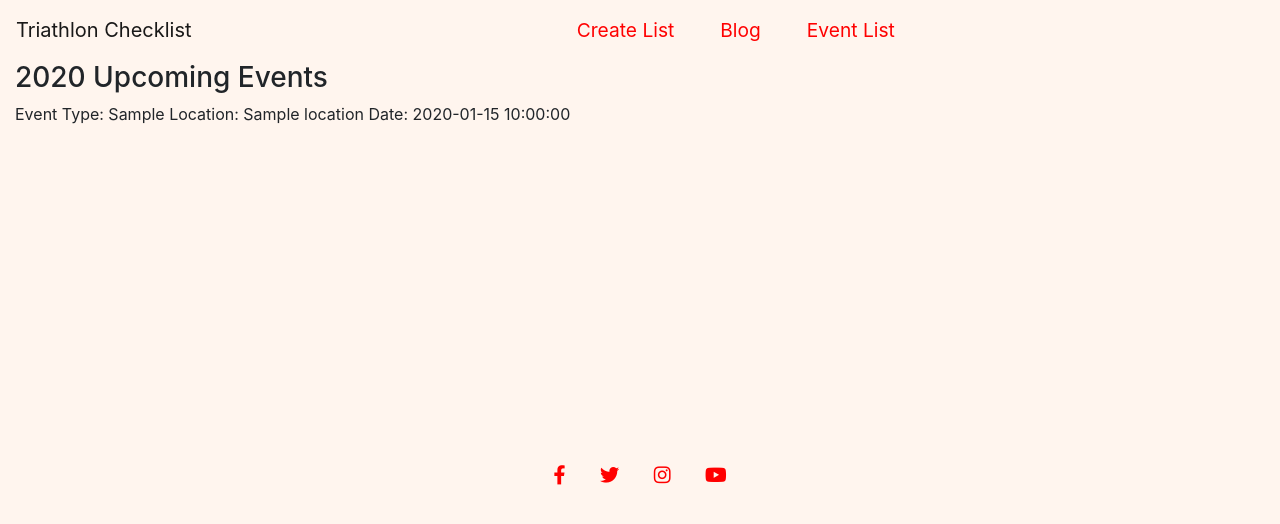
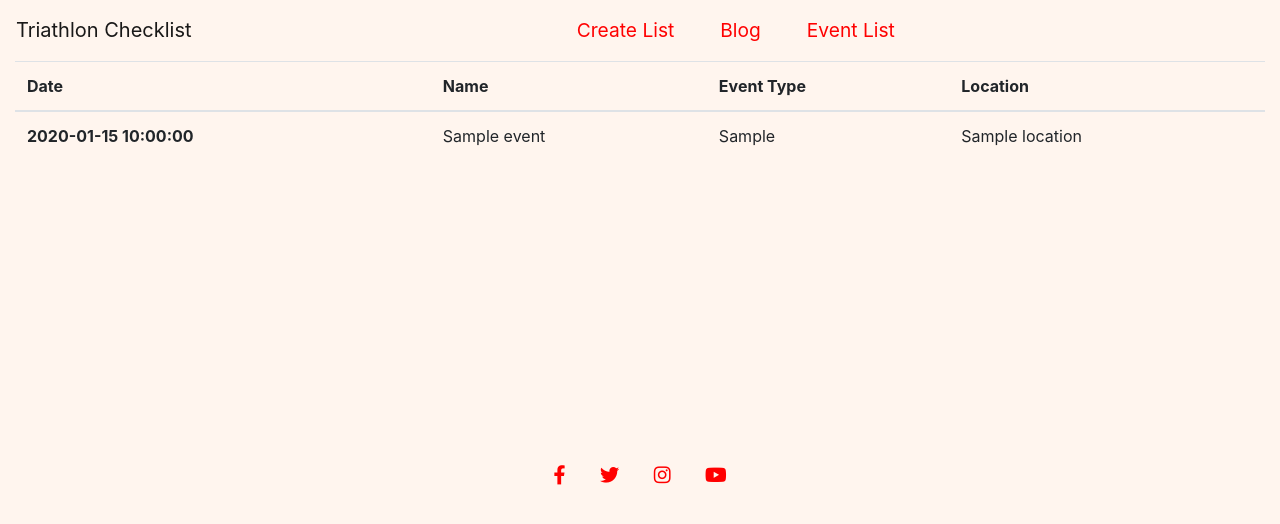
Before and after one commit to johnj974/triathlon-checklist, a Flask app: page /event_list in a window 1280 px wide. Shown: the top 524 px of the page. Run offline with Flask 2, Linux system fonts and the light colour scheme; a database or web service that is not in the repository returns one stand-in record (values such as "Sample title"); some libraries are stand-ins or nearby versions.

Commit message:
table added to events page

```diff
--- a/templates/events.html
+++ b/templates/events.html
@@ -1,9 +1,26 @@
 {% extends "base.html" %}
 {% block content %}
-<div id="races" class="col-md-6">
-            <h3> 2020 Upcoming Events</h3>
-                {% for type in events %}
-                    <p>Event Type: {{type.discipline_type}} Location: {{type.location}} Date: {{type.date}}</p>
-                {% endfor %}
-		</div>
+<div id="races" class="col">
+	<table class="table">
+		<thead>
+			<tr>
+				<th scope="col">Date</th>
+				<th scope="col">Name</th>
+				<th scope="col">Event Type</th>
+				<th scope="col">Location</th>
+			</tr>
+		</thead>
+		{% for type in events %}
+		<tbody>
+			<tr>
+				<th>{{type.date}}</th>
+				<td>{{type.name}}</td>
+				<td>{{type.discipline_type}}</td>
+				<td>{{type.location}}</td>
+			</tr>
+		</tbody>
+		{% endfor %}
+	</table>
+</div>
+
 {% endblock %}
```
